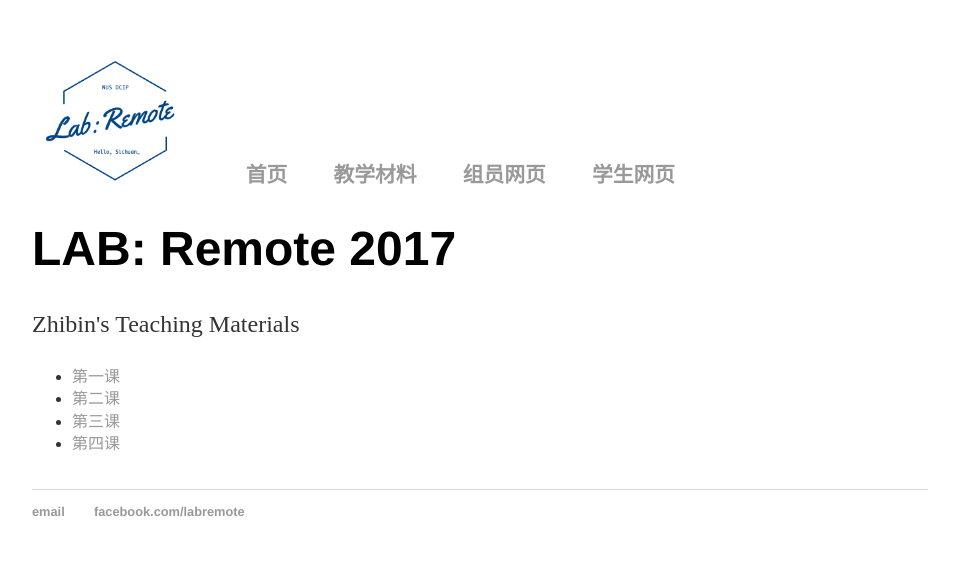
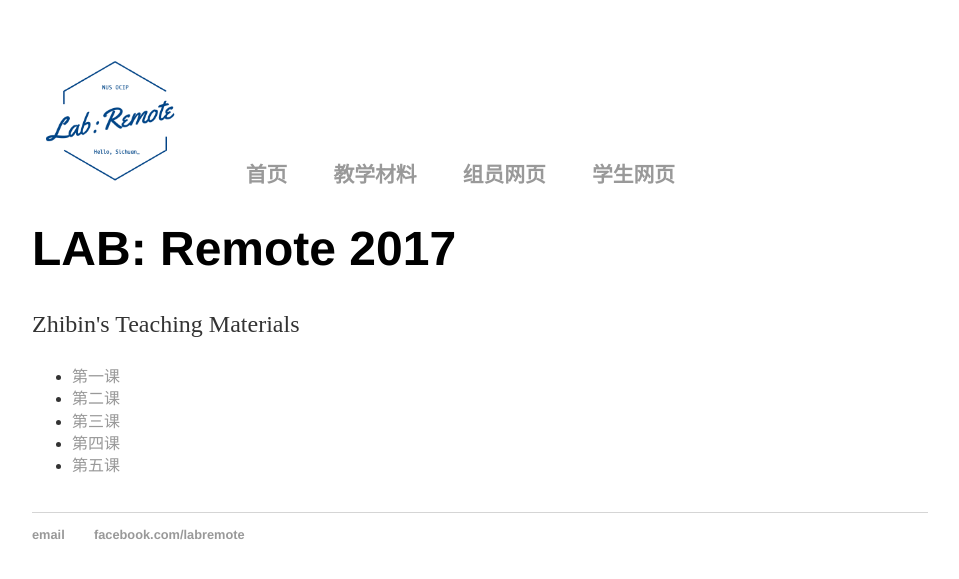
Before and after one commit to LAB-Remote/LAB-Remote.github.io, a Jekyll site: the page built from teaching/zhibin/index.html, in a window 1280 px wide. Shown: the top 579 px of the page, without its empty margins (160-1119 px from the left). Built offline with Jekyll 4.4.1, drawn with Linux system fonts in a browser that asks for light colours.

Commit message:
A few slides for lesson 5

```diff
--- a/teaching/index.html
+++ b/teaching/index.html
@@ -2,10 +2,11 @@
 layout: default
 title: 来吧，远方 - 教材
 ---
+
 <div class="home">
 	<h1>LAB: Remote 2017</h1>
 	<p>教学材料</p>
 	<ul>
-		<li><a href="./zhibin">Zhibin</a></li>
+		<li><a href="./zhibin/index.html">Zhibin</a></li>
 	</ul>
 </div>
--- a/teaching/zhibin/index.html
+++ b/teaching/zhibin/index.html
@@ -6,10 +6,10 @@ title: 来吧，远方 - 教材
 	<h1>LAB: Remote 2017</h1>
 	<p>Zhibin's Teaching Materials</p>
 	<ul>
-		<li><a href="./1.zip" download="">第一课</a></li>
-		<li><a href="./2.zip" download="">第二课</a></li>
-		<li><a href="./3.zip" download="">第三课</a></li>
-		<li><a href="./4.zip" download="">第四课</a></li>
-
+		<li><a href="./1.zip" download>第一课</a></li>
+		<li><a href="./2.zip" download>第二课</a></li>
+		<li><a href="./3.zip" download>第三课</a></li>
+		<li><a href="./4.zip" download>第四课</a></li>
+		<li><a href="./5.zip" download>第五课</a></li>
 	</ul>
 </div>
```
